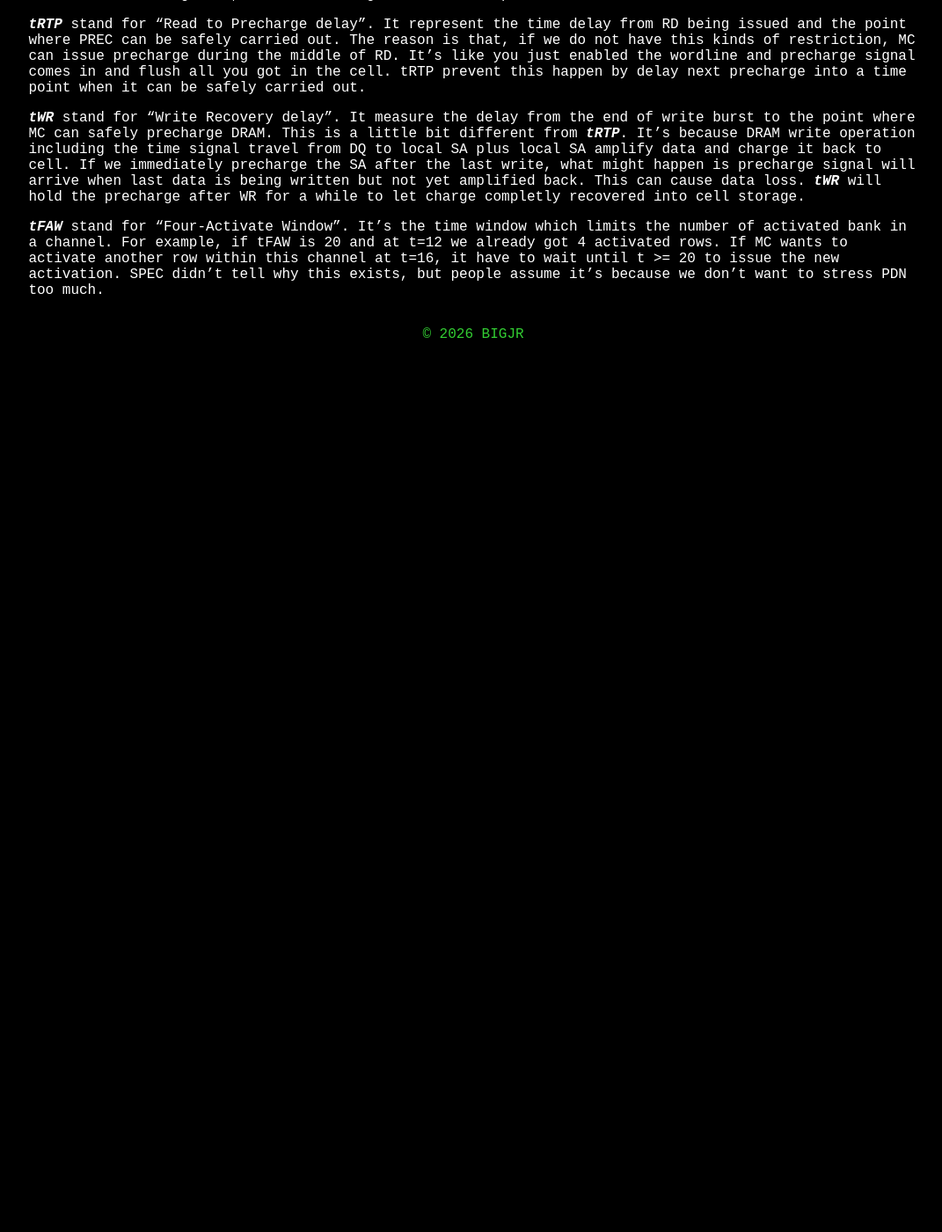
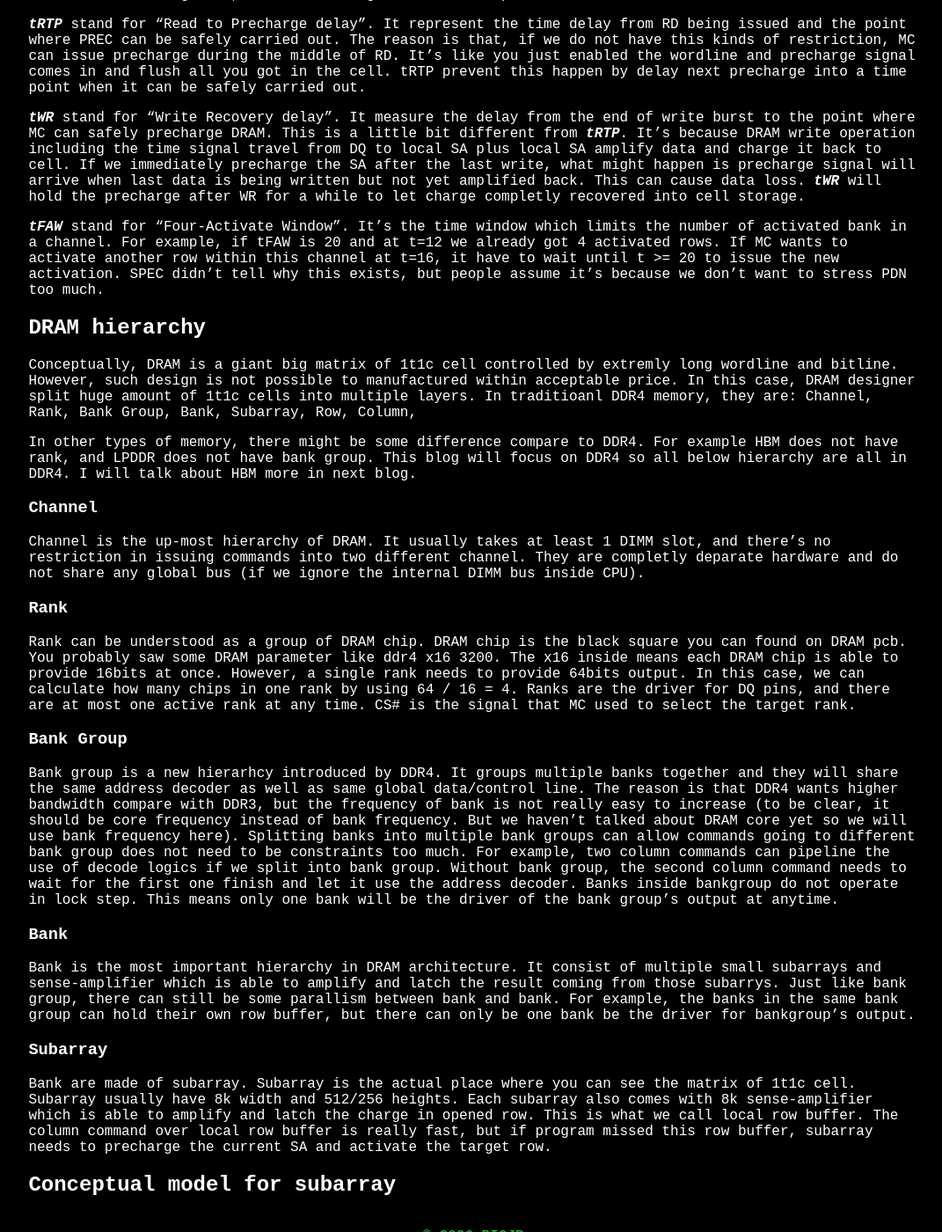
Before and after one commit to bigjr-mkkong/bigjr-mkkong.github.io, a Jekyll site: the page built from _posts/2026-02-10-DDR-memory-explained.md, in a window 1280 px wide and 1400 px high, scrolled down 4938 px. Shown: the whole window at 88% size, without its empty margins (102-1173 px from the left). Built offline with Jekyll 4.4.1, drawn with Linux system fonts in a browser that asks for light colours; before the commit the page ends 5343 px from its top, so only the background shows below that.

Commit message:
Wrote some blogs

```diff
--- a/_posts/2026-02-10-DDR-memory-explained.md
+++ b/_posts/2026-02-10-DDR-memory-explained.md
@@ -16,8 +16,8 @@ This blog will also be a periodic update one, since DRAM vendor are so slient so
 1. [DRAM conceptual model](#dram-conceptual-model)
 2. [Memory controller and DDR commands](#memory-controller-and-ddr-commands)
 3. [DDR commands timing](#ddr-commands-timing)
-4. DRAM hierarchy
-5. Conceptual model for subarray
+4. [DRAM hierarchy](#dram-hierarchy)
+5. [Conceptual model for subarray](#conceptual-model-for-subarray)
 6. Break the conceptual mode for subarray
 7. Sense-amplifier(SA)
 8. DRAM repair
@@ -157,3 +157,27 @@ There appearantly needs some CDC designs done to bridge two clock domain togethe
 ***tWR*** stand for "Write Recovery delay". It measure the delay from the end of write burst to the point where MC can safely precharge DRAM. This is a little bit different from ***tRTP***. It's because DRAM write operation including the time signal travel from DQ to local SA plus local SA amplify data and charge it back to cell. If we immediately precharge the SA after the last write, what might happen is precharge signal will arrive when last data is being written but not yet amplified back. This can cause data loss. ***tWR*** will hold the precharge after WR for a while to let charge completly recovered into cell storage.
 
 ***tFAW*** stand for "Four-Activate Window".  It's the time window which limits the number of activated bank in a channel. For example, if tFAW is 20 and at t=12 we already got 4 activated rows. If MC wants to activate another row within this channel at t=16, it have to wait until t >= 20 to issue the new activation. SPEC didn't tell why this exists, but people assume it's because we don't want to stress PDN too much.
+
+
+## DRAM hierarchy
+Conceptually, DRAM is a giant big matrix of 1t1c cell controlled by extremly long wordline and bitline. However, such design is not possible to manufactured within acceptable price. In this case, DRAM designer split huge amount of 1t1c cells into multiple layers. In traditioanl DDR4 memory, they are: Channel, Rank, Bank Group,  Bank, Subarray, Row, Column,
+
+In other types of memory, there might be some difference compare to DDR4. For example HBM does not have rank, and LPDDR does not have bank group. This blog will focus on DDR4 so all below hierarchy are all in DDR4. I will talk about HBM more in next blog.
+
+### Channel
+Channel is the up-most hierarchy of DRAM. It usually takes at least 1 DIMM slot, and there's no restriction in issuing commands into two different channel. They are completly deparate hardware and do not share any global bus (if we ignore the internal DIMM bus inside CPU).
+
+### Rank
+Rank can be understood as a group of DRAM chip. DRAM chip is the black square you can found on DRAM pcb. You probably saw some DRAM parameter like ddr4 x16 3200. The x16 inside means each DRAM chip is able to provide 16bits at once. However, a single rank needs to provide 64bits output. In this case, we can calculate how many chips in one rank by using 64 / 16 = 4. Ranks are the driver for DQ pins, and there are at most one active rank at any time. CS# is the signal that MC used to select the target rank.
+
+### Bank Group
+Bank group is a new hierarhcy introduced by DDR4. It groups multiple banks together and they will share the same address decoder as well as same global data/control line. The reason is that DDR4 wants higher bandwidth compare with DDR3, but the frequency of bank is not really easy to increase (to be clear, it should be core frequency instead of bank frequency. But we haven't talked about DRAM core yet so we will use bank frequency here). Splitting banks into multiple bank groups can allow commands going to different bank group does not need to be constraints too much. For example, two column commands can pipeline the use of decode logics if we split into bank group. Without bank group, the second column command needs to wait for the first one finish and let it use the address decoder. Banks inside bankgroup do not operate in lock step. This means only one bank will be the driver of the bank group's output at anytime.
+
+### Bank
+Bank is the most important hierarchy in DRAM architecture. It consist of multiple small subarrays and sense-amplifier which is able to amplify and latch the result coming from those subarrys. Just like bank group, there can still be some parallism between bank and bank. For example, the banks in the same bank group can hold their own row buffer, but there can only be one bank be the driver for bankgroup's output.
+
+### Subarray
+Bank are made of subarray. Subarray is the actual place where you can see the matrix of 1t1c cell. Subarray usually have 8k width and 512/256 heights. Each subarray also comes with 8k sense-amplifier which is able to amplify and latch the charge in opened row. This is what we call local row buffer. The column command over local row buffer is really fast, but if program missed this row buffer, subarray needs to precharge the current SA and activate the target row.
+
+
+## Conceptual model for subarray
```
